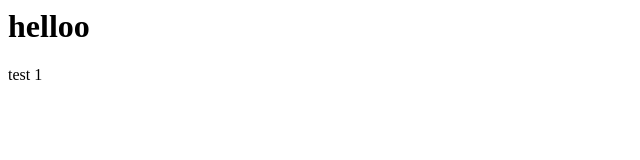
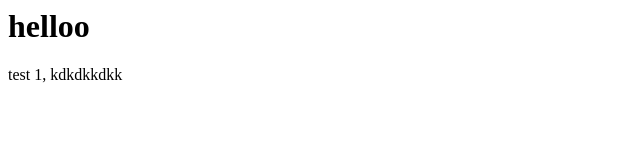
Before and after one commit to ntkphung07/test, a plain HTML site: page index.html in a window 1280 px wide. Shown: the full height of the page, 0-640 px from the left. Drawn offline with Linux system fonts and the light colour scheme.

Commit message:
Update index.html

```diff
--- a/index.html
+++ b/index.html
@@ -1,2 +1,2 @@
 <h1>helloo</h1>
-<p> test 1</p>
+<p> test 1, kdkdkkdkk</p>
```
